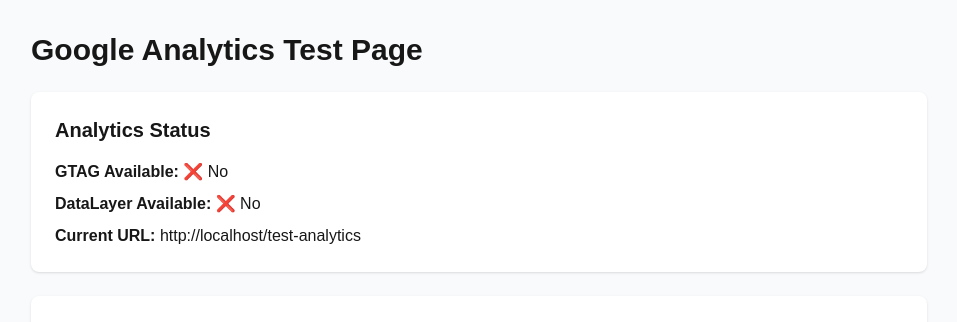
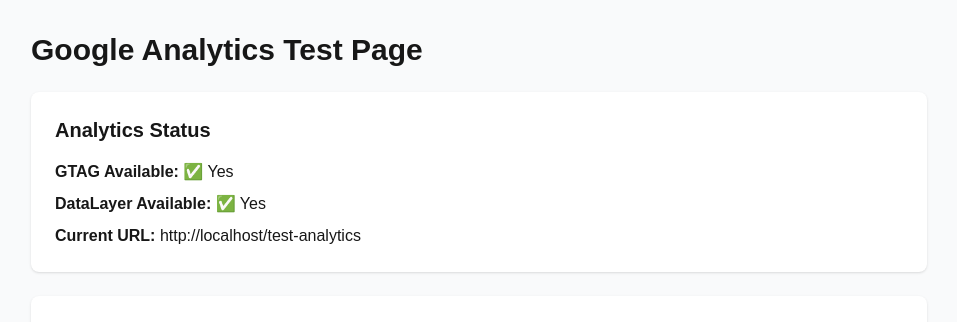
Before and after one commit to johnmichealacera/css-nc2-training-companion, a Next.js app: page /test-analytics in a window 1280 px wide. Shown: the top 322 px of the page, without its empty margins (161-1118 px from the left). Built offline with nearby package versions, Linux system fonts and the light colour scheme.

Commit message:
fix test analytics component error

```diff
--- a/src/app/test-analytics/page.tsx
+++ b/src/app/test-analytics/page.tsx
@@ -1,6 +1,6 @@
 "use client"
 
-import { useEffect } from 'react'
+import { useEffect, useState } from 'react'
 import Link from 'next/link'
 
 // Declare gtag function for TypeScript
@@ -11,8 +11,15 @@
   }
 }
 
+// Force dynamic rendering to prevent prerendering issues
+export const dynamic = 'force-dynamic'
+
 export default function TestAnalyticsPage() {
+  const [isClient, setIsClient] = useState(false)
+
   useEffect(() => {
+    setIsClient(true)
+
     // Test custom event
     if (typeof window !== 'undefined' && typeof window.gtag !== 'undefined') {
       window.gtag('event', 'test_event', {
@@ -33,6 +40,20 @@
       })
       console.log('Button click event sent to Google Analytics')
     }
+  }
+
+  // Show loading state during SSR
+  if (!isClient) {
+    return (
+      <div className="min-h-screen bg-gray-50 p-8">
+        <div className="max-w-4xl mx-auto">
+          <h1 className="text-3xl font-bold mb-6">Google Analytics Test Page</h1>
+          <div className="bg-white rounded-lg p-6 shadow-sm">
+            <p>Loading...</p>
+          </div>
+        </div>
+      </div>
+    )
   }
 
   return (
```
